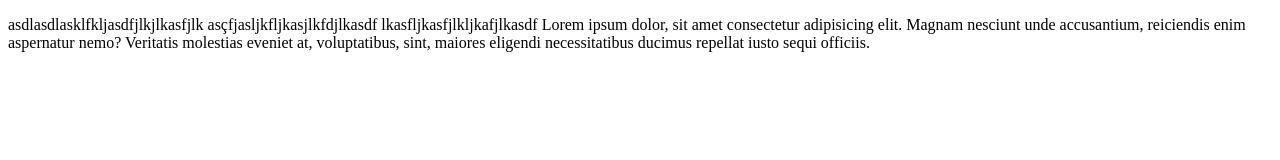
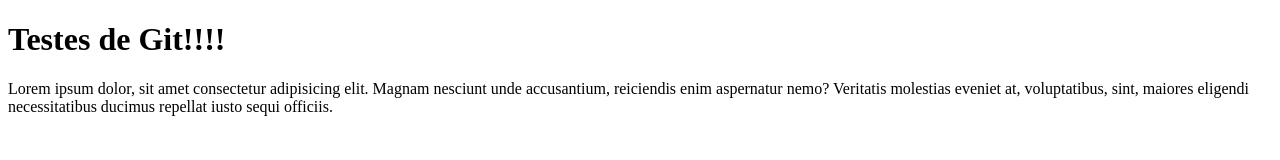
Before and after one commit to alexesouza/saparia-oswaldo, a plain HTML site: page teste99.html in a window 1280 px wide. Drawn offline with Linux system fonts and the light colour scheme.

Commit message:
inserido divergencias

```diff
--- a/teste99.html
+++ b/teste99.html
@@ -1,19 +1,15 @@
 <!DOCTYPE html>
-<html lang="en">
+<html lang="pt-br">
 <head>
     <meta charset="UTF-8">
     <meta http-equiv="X-UA-Compatible" content="IE=edge">
     <meta name="viewport" content="width=device-width, initial-scale=1.0">
-    <title>Document</title>
+    <title>Testes de Git</title>
 </head>
 <body>
+    <h1>Testes de Git!!!!</h1>
     <p>
-        asdlasdlasklfkljasdfjlkjlkasfjlk
-        asçfjasljkfljkasjlkfdjlkasdf
-        lkasfljkasfjlkljkafjlkasdf
         Lorem ipsum dolor, sit amet consectetur adipisicing elit. Magnam nesciunt unde accusantium, reiciendis enim aspernatur nemo? Veritatis molestias eveniet at, voluptatibus, sint, maiores eligendi necessitatibus ducimus repellat iusto sequi officiis.
-
     </p>
 </body>
 </html>
-<!-- comentário qualquer -->
```
